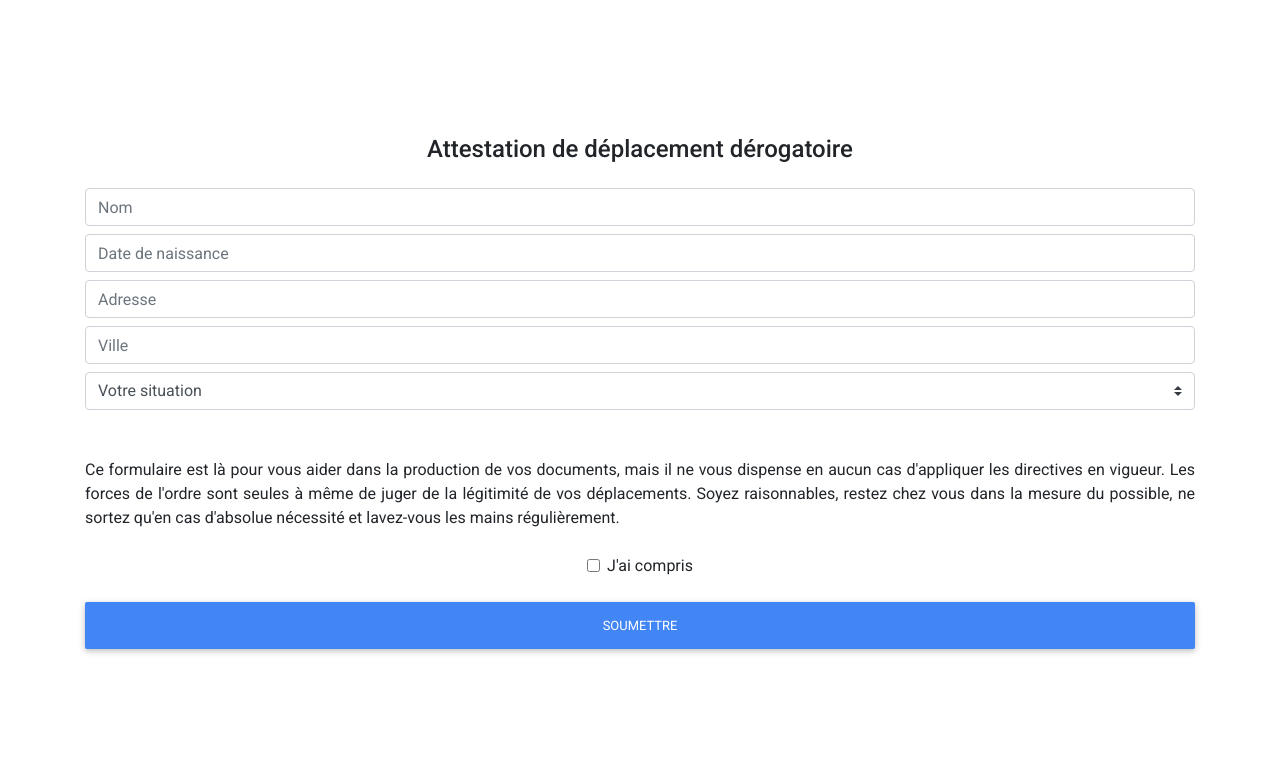
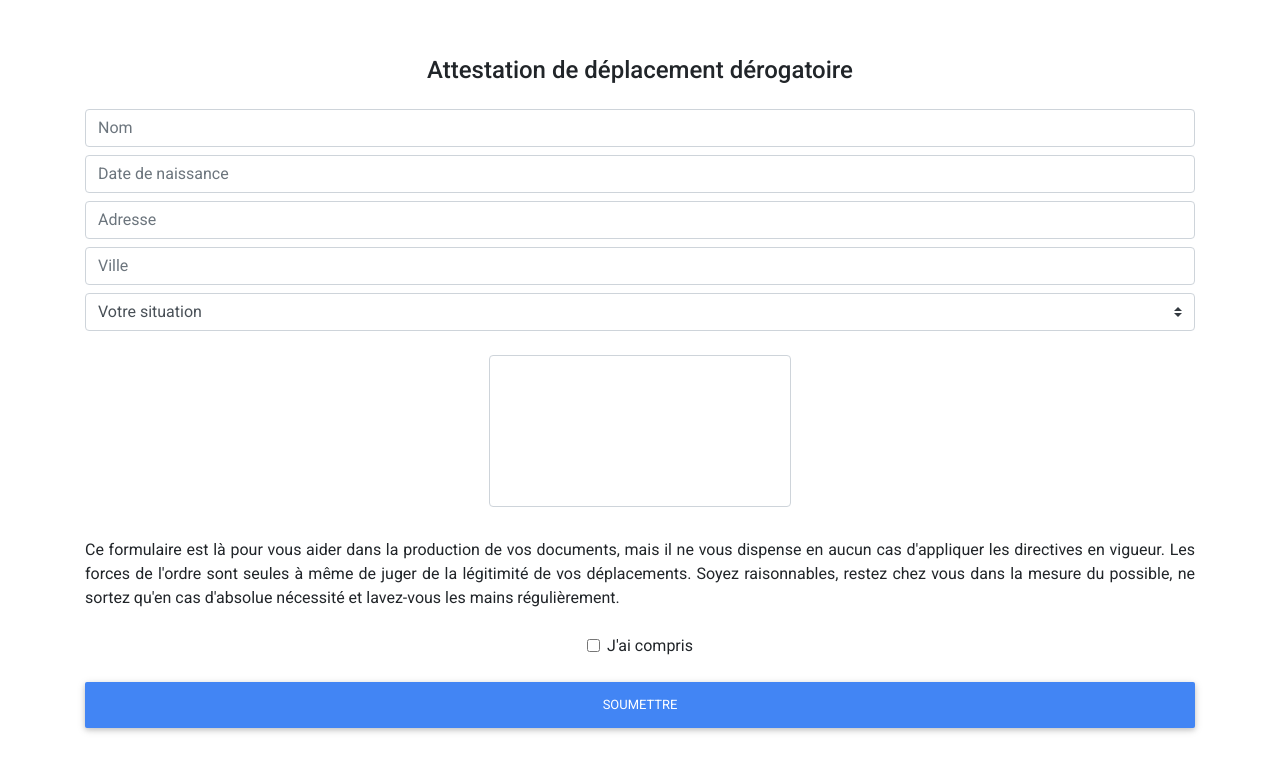
Before and after one commit to Amxx/ADD, a React (Create React App) app: page / in a window 1280 px wide. Shown: the top 772 px of the page. Built offline with nearby package versions, Linux system fonts and the light colour scheme.

Commit message:
adding a signature pad

```diff
--- a/src/components/App.js
+++ b/src/components/App.js
@@ -1,13 +1,21 @@
 import React from 'react';
 import Form  from './Form';
 import View  from './View';
+
+import SignaturePad from 'signature_pad';
 
 import 'bootstrap-css-only/css/bootstrap.min.css';
 import 'mdbreact/dist/css/mdb.css';
 
 const App = () => {
-	const [state, setState] = React.useState(null);
-	return state ? View(state) : Form(setState);
+	const [ state,     setState     ] = React.useState(null);
+	const [ signature, setSignature ] = React.useState(null);
+
+	React.useEffect(() => {
+		setSignature(new SignaturePad(document.querySelector('canvas')))
+	}, []);
+
+	return state ? View(state, signature.toDataURL()) : Form(setState);
 }
 
 export default App;
--- a/src/components/Form.js
+++ b/src/components/Form.js
@@ -29,6 +29,8 @@ const Form = (callback) => {
 					{ SITUATIONS.map((descr, i) => <option value={ i } key={ i }>{ descr.short }</option>) }
 				</select>
 
+				<canvas></canvas>
+
 				<p className='text-justify my-4'>
 					Ce formulaire est là pour vous aider dans la production de vos documents, mais il ne vous dispense en aucun cas d'appliquer les directives en vigueur. Les forces de l'ordre sont seules à même de juger de la légitimité de vos déplacements. Soyez raisonnables, restez chez vous dans la mesure du possible, ne sortez qu'en cas d'absolue nécessité et lavez-vous les mains régulièrement.
 				</p>
--- a/src/components/View.js
+++ b/src/components/View.js
@@ -1,7 +1,6 @@
 import React from 'react';
+
 import SITUATIONS from '../config/situations';
-
-const signature = 'https://upload.wikimedia.org/wikipedia/commons/9/93/Signature_of_Professor_Muhammad_Yunus.svg';
 
 const today = () => {
 	let
@@ -16,7 +15,7 @@ const today = () => {
 	return [day, month, year].join('/');
 }
 
-const View = (state) =>
+const View = (state, signature) =>
 	<div className='container d-flex flex-column justify-content-center'>
 		<h2 className='text-center'>Attestation de déplacement dérogatoire</h2>
 		<p className='text-justify m-3'>En application de l’article 1<sup>er</sup> du décret du 16 mars 2020 portant réglementation des déplacements dans le cadre de la lutte contre la propagation du virus SARS-CoV-2&nbsp;:</p>
--- a/src/css/index.css
+++ b/src/css/index.css
@@ -18,3 +18,9 @@ table td
 {
 	font-weight: 400 !important;
 }
+
+canvas
+{
+	border: 1px solid rgb(206, 212, 218);
+	border-radius: 4px;
+}
```
Also changed, not shown: package.json (+5 -4 lines).
